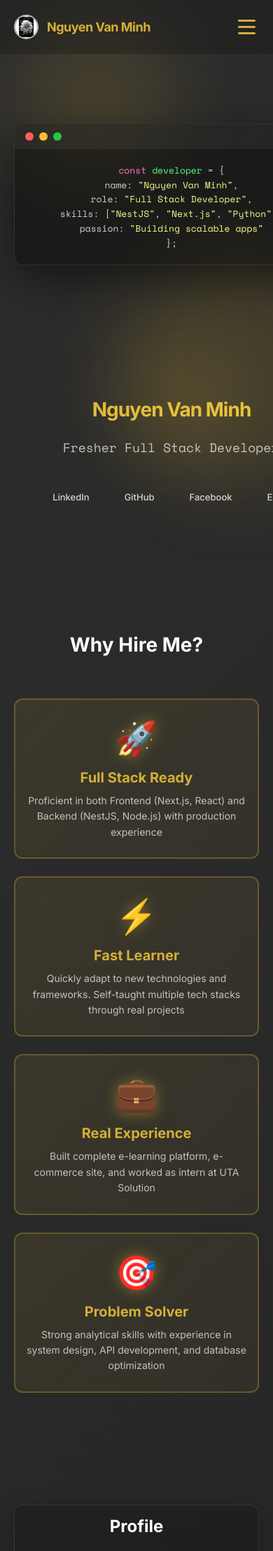
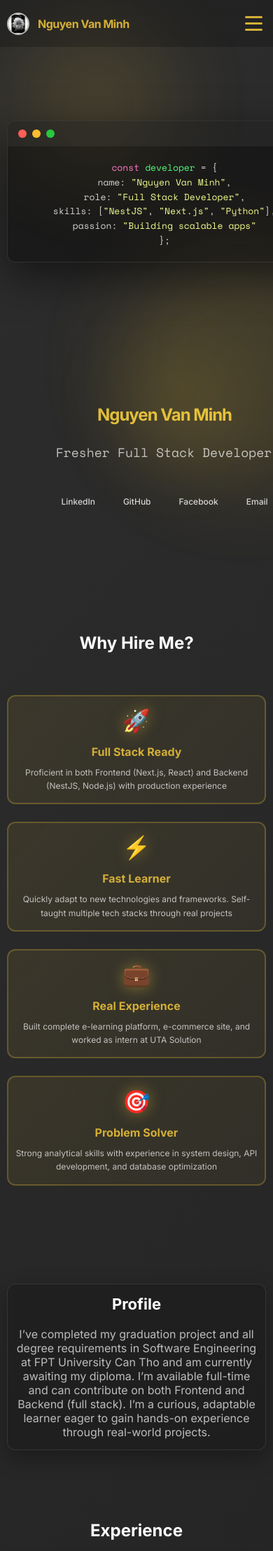
Before and after one commit to NguyenMinh993/portfolio, a Django app: page / in a window 390 px wide. Shown: the top 2216 px of the page at 70% size. Run offline with Django 5.2, Linux system fonts and the light colour scheme.

Commit message:
Fix mobile UI - Reduce padding, font sizes, and prevent overflow

```diff
--- a/portfolio/templates/portfolio/index.html
+++ b/portfolio/templates/portfolio/index.html
@@ -572,7 +572,7 @@
         }
 
         @media (max-width: 768px) {
-            nav { padding: 20px 20px; justify-content: space-between; }
+            nav { padding: 20px 15px; justify-content: space-between; }
 
             .menu-toggle { display: flex; }
 
@@ -581,57 +581,128 @@
                 top: 0;
                 right: -100%;
                 width: 70%;
-                max-width: 300px;
+                max-width: 280px;
                 height: 100vh;
                 background: rgba(0, 0, 0, 0.95);
                 backdrop-filter: blur(20px);
                 flex-direction: column;
                 justify-content: center;
                 align-items: center;
-                gap: 30px;
+                gap: 25px;
                 transition: right 0.4s ease;
-                padding: 60px 30px;
+                padding: 60px 20px;
                 z-index: 999;
             }
 
             .nav-links.active { right: 0; }
 
-            .nav-links a { font-size: 18px; }
+            .nav-links a { font-size: 16px; }
 
-            .hero { padding: 100px 20px 40px; }
-            .hero-content h1 { font-size: 32px; }
-            .hero-content h2 { font-size: 24px; }
-            .section { padding: 60px 20px; }
-            .section-title { font-size: 32px; }
+            .hero {
+                padding: 100px 15px 40px;
+                grid-template-columns: 1fr;
+            }
+            .hero-content {
+                text-align: center;
+                max-width: 100%;
+            }
+            .hero-content h1 {
+                font-size: 28px;
+                line-height: 1.2;
+            }
+            .hero-content h2 {
+                font-size: 20px;
+                margin-bottom: 15px;
+            }
+            .hero-content p {
+                font-size: 14px;
+                line-height: 1.6;
+            }
+            .code-block {
+                font-size: 10px;
+                padding: 12px;
+                margin: 20px 0;
+                overflow-x: auto;
+                max-width: 100%;
+            }
+            .code-block pre {
+                white-space: pre;
+                word-wrap: normal;
+            }
+            .section { padding: 50px 15px; }
+            .section-title { font-size: 28px; margin-bottom: 30px; }
             .skills-grid { grid-template-columns: 1fr; gap: 20px; }
-            .skills-list { grid-template-columns: repeat(2, 1fr); gap: 10px; }
-            .skills-list li { padding: 10px 12px; font-size: 13px; }
-            .cert-list li { font-size: 13px; padding: 10px 0; }
-            .card { padding: 20px; margin-bottom: 20px; }
-            .card h3 { font-size: 18px; }
-            .card ul li { font-size: 13px; line-height: 1.6; }
-            .card .section-title { font-size: 28px !important; margin-bottom: 20px !important; }
-            .highlight-card { padding: 25px 15px; }
-            .contact-container { padding: 25px 15px; }
-            .cyber-pet, .swimming-pool { display: none; }
-            .code-block { font-size: 11px; padding: 15px; }
-            .contact-links { flex-wrap: wrap; gap: 10px; }
-            .contact-links a { padding: 10px 20px; font-size: 13px; }
+            .skills-list { grid-template-columns: repeat(2, 1fr); gap: 8px; }
+            .skills-list li { padding: 8px 10px; font-size: 12px; }
+            .cert-list li { font-size: 12px; padding: 10px 0; line-height: 1.5; }
+            .card {
+                padding: 20px 15px;
+                margin-bottom: 20px;
+            }
+            .card h3 { font-size: 16px; margin-bottom: 15px; }
+            .card ul li { font-size: 12px; line-height: 1.5; margin-bottom: 8px; }
+            .card .section-title { font-size: 24px !important; margin-bottom: 20px !important; }
+            .card .tech { font-size: 11px; margin: 10px 0; }
+            .highlight-card { padding: 20px 15px; }
+            .highlight-card h3 { font-size: 16px; }
+            .highlight-card p { font-size: 12px; }
+            .contact-container {
+                padding: 20px 15px;
+                grid-template-columns: 1fr;
+                gap: 30px;
+            }
+            .contact-info h2 { font-size: 28px; }
+            .contact-info p { font-size: 13px; }
+            .cyber-pet, .swimming-pool { display: none !important; }
+            .contact-links {
+                flex-wrap: wrap;
+                gap: 8px;
+                justify-content: center;
+            }
+            .contact-links a {
+                padding: 8px 16px;
+                font-size: 12px;
+            }
+            .github-button {
+                padding: 8px 16px;
+                font-size: 12px;
+            }
         }
 
         @media (max-width: 480px) {
-            .logo-text { font-size: 18px; }
-            .logo-img { width: 35px; height: 35px; }
-            .hero-content h1 { font-size: 28px; }
-            .hero-content h2 { font-size: 22px; }
-            .section-title { font-size: 28px; }
-            .card { padding: 15px; }
-            .card h3 { font-size: 16px; }
-            .card ul li { font-size: 13px; }
-            .card .section-title { font-size: 24px !important; }
-            .skills-list { grid-template-columns: 1fr; }
-            .skills-list li { font-size: 12px; padding: 8px 10px; }
-            .cert-list li { font-size: 12px; }
+            nav { padding: 15px 10px; }
+            .logo-text { font-size: 16px; }
+            .logo-img { width: 32px; height: 32px; }
+            .hero { padding: 90px 10px 30px; }
+            .hero-content h1 { font-size: 24px; }
+            .hero-content h2 { font-size: 18px; }
+            .hero-content p { font-size: 13px; }
+            .code-block {
+                font-size: 9px;
+                padding: 10px;
+            }
+            .section { padding: 40px 10px; }
+            .section-title { font-size: 24px; }
+            .card { padding: 15px 10px; }
+            .card h3 { font-size: 15px; }
+            .card ul li { font-size: 11px; }
+            .card .section-title { font-size: 22px !important; }
+            .card .tech { font-size: 10px; }
+            .skills-list { grid-template-columns: 1fr; gap: 6px; }
+            .skills-list li { font-size: 11px; padding: 8px; }
+            .cert-list li { font-size: 11px; padding: 8px 0; }
+            .highlight-card { padding: 15px 10px; }
+            .highlight-icon { font-size: 32px; }
+            .contact-container { padding: 15px 10px; }
+            .contact-info h2 { font-size: 24px; }
+            .form-group input, .form-group textarea {
+                font-size: 13px;
+                padding: 10px;
+            }
+            .submit-btn {
+                font-size: 13px;
+                padding: 12px;
+            }
         }
     </style>
 </head>
```
